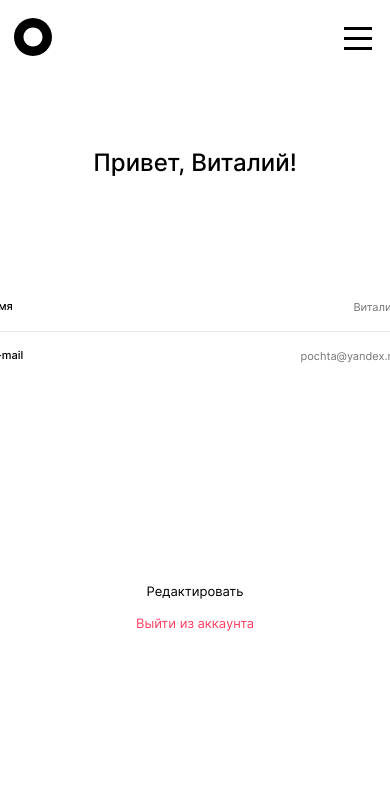
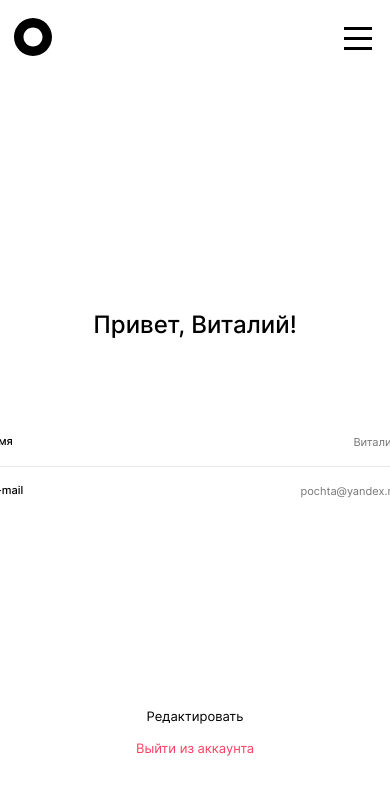
Before and after one commit to alinasemm/movies-explorer-frontend, a React (Create React App) app: page /profile in a window 390 px wide. Shown: the top 794 px of the page. Built offline with nearby package versions, Linux system fonts and the light colour scheme.

Commit message:
Сделала адаптацию страницы Profile для 768px

```diff
--- a/src/components/Profile/Profile.css
+++ b/src/components/Profile/Profile.css
@@ -68,3 +68,13 @@
 .profile__button:hover {
   opacity: 0.6;
 }
+
+@media screen and (max-width: 770px) {
+  .profile__name {
+    margin-top: 236px;
+    margin-bottom: 96px;
+  }
+  .profile__form {
+    margin-bottom: 210px;
+  }
+}
```
